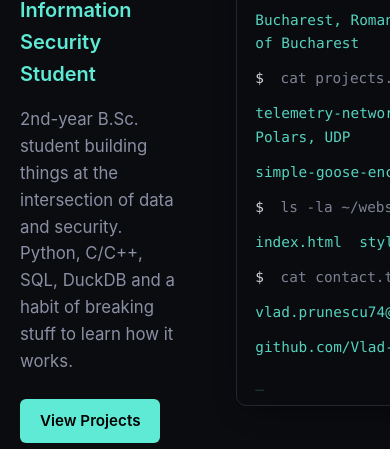
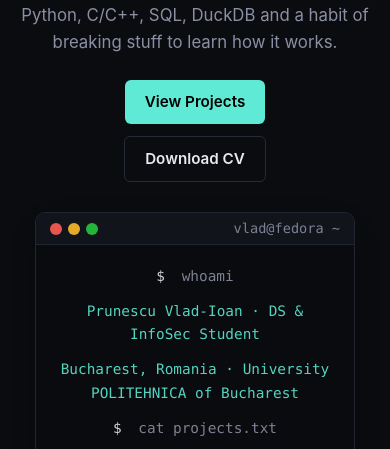
Before and after one commit to Vlad-Ioan0306/website-portfolio, a plain HTML site: page index.html in a window 390 px wide. Shown: the part 354-803 px from the top of the page. Drawn offline with Linux system fonts and the light colour scheme.

Commit message:
Fix layout bug

```diff
--- a/style.css
+++ b/style.css
@@ -506,19 +506,35 @@ footer {
 
 /* ===== Mobile ===== */
 @media (max-width: 720px) {
+  #hero .container {
+    flex-direction: column;
+    gap: 30px;
+    text-align: center;
+  }
+
+  .hero-actions {
+    flex-direction: column;
+    align-items: center;
+    gap: 12px;
+  }
+
+  .btn-outline {
+    margin-left: 0;
+    margin-top: 0;
+  }
+
+  .terminal-window {
+    width: 100%;
+    max-width: 320px;
+    height: auto;
+    min-height: 300px;
+  }
+
   .hero-content h1 {
     font-size: 2.2rem;
   }
   .hero-content h2 {
     font-size: 1.25rem;
-  }
-  .hero-actions {
-    flex-direction: column;
-    align-items: flex-start;
-  }
-  .btn-outline {
-    margin-left: 0;
-    margin-top: 10px;
   }
   .about-grid,
   .contact-content {
```
